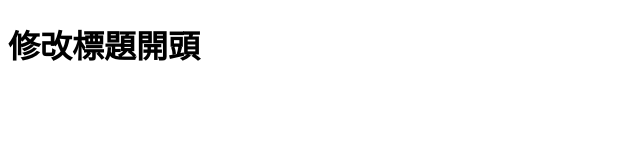
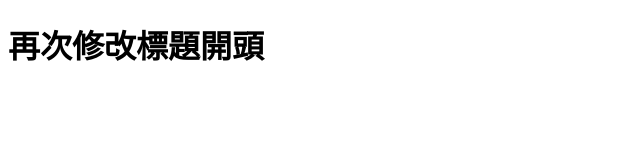
Before and after one commit to Chun216/20241015_js, a plain HTML site: page index.html in a window 1280 px wide. Shown: the whole page, without its empty margins (0-640 px from the left). Drawn offline with Linux system fonts and the light colour scheme.

Commit message:
再次修改title

```diff
--- a/index.html
+++ b/index.html
@@ -6,7 +6,7 @@
   <title>Document</title>
 </head>
 <body>
-  <h1>修改標題開頭</h1>
+  <h1>再次修改標題開頭</h1>
 
 </body>
 </html>
```
